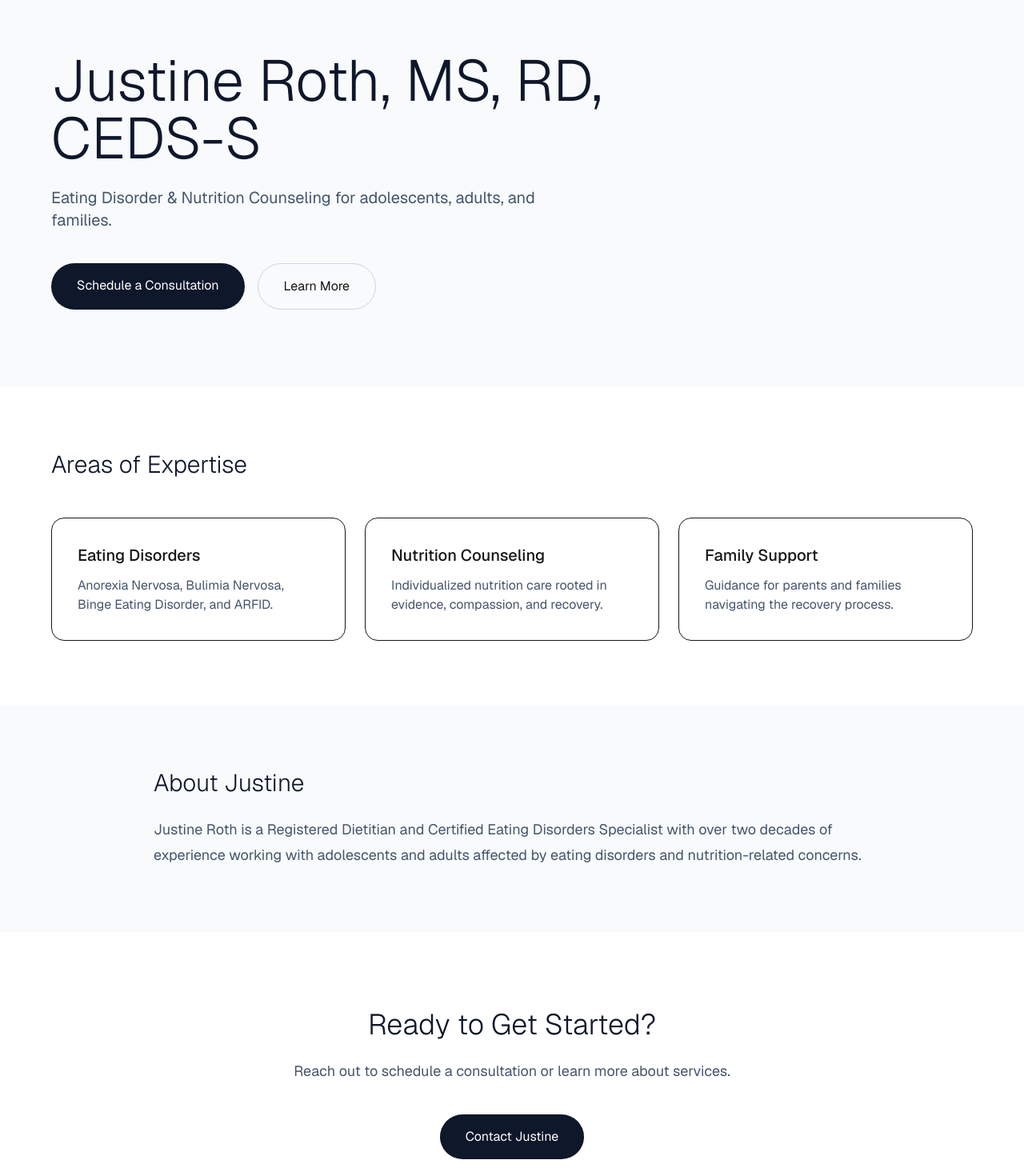
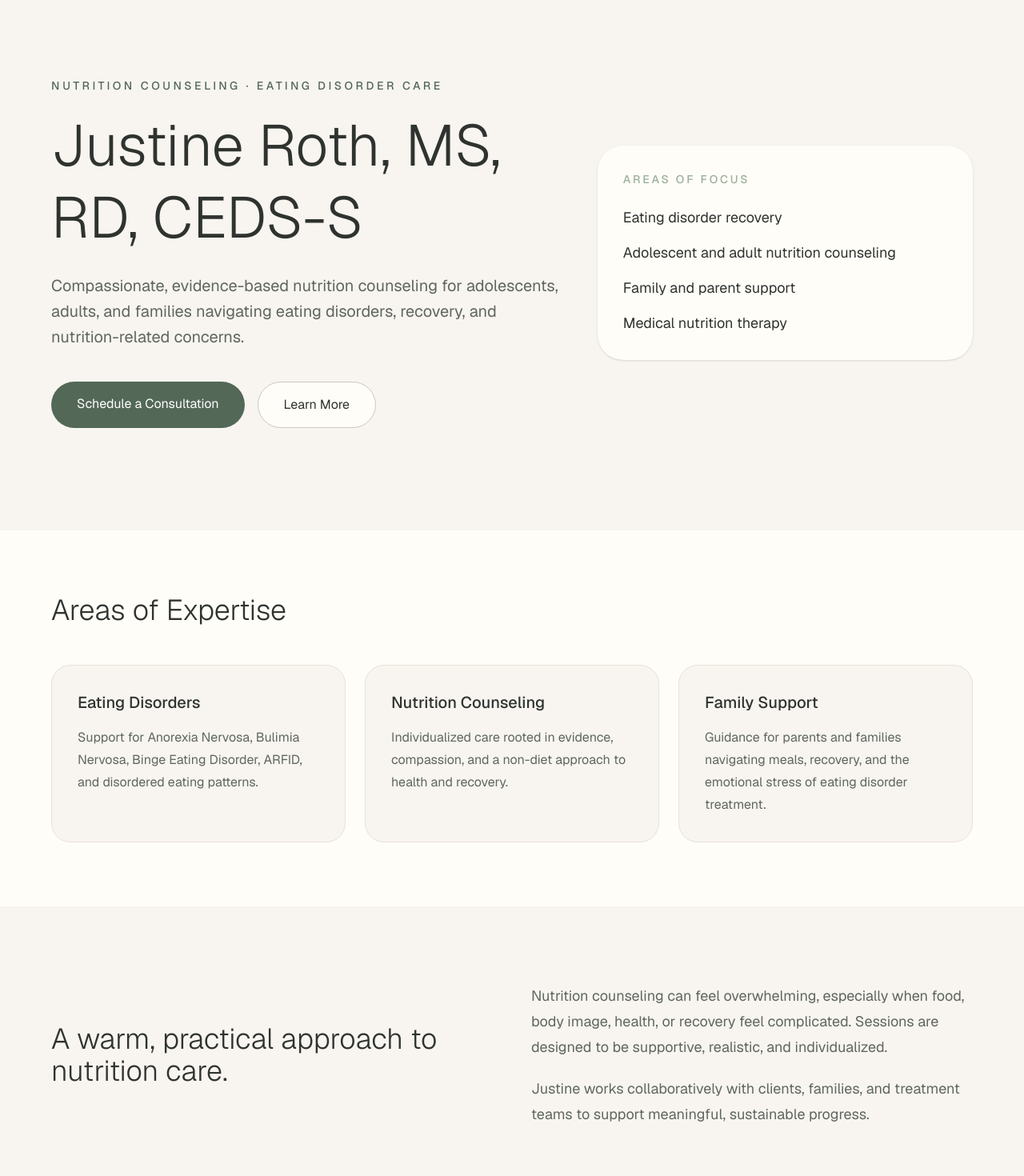
Before and after one commit to justinerothrd/justine-roth-nutrition, a Next.js app: page / in a window 1280 px wide. Shown: the part 100-1570 px from the top of the page at 80% size. Built offline with nearby package versions, Linux system fonts and the light colour scheme.

Commit message:
Update page.tsx

```diff
--- a/app/page.tsx
+++ b/app/page.tsx
@@ -1,108 +1,145 @@
 export default function Home() {
   return (
-    <main className="min-h-screen bg-white">
+    <main className="min-h-screen bg-[#F8F5F0] text-[#2F332F]">
       {/* Hero */}
-      <section className="bg-slate-50 px-6 py-24">
-        <div className="mx-auto max-w-6xl">
-          <h1 className="max-w-4xl text-5xl font-light text-slate-900 md:text-7xl">
+      <section className="px-6 py-24 md:py-32">
+        <div className="mx-auto grid max-w-6xl gap-12 md:grid-cols-[1.15fr_0.85fr] md:items-center">
+          <div>
+            <p className="mb-5 text-sm font-medium uppercase tracking-[0.25em] text-[#536857]">
+              Nutrition Counseling · Eating Disorder Care
+            </p>
+
+            <h1 className="max-w-4xl text-5xl font-light leading-tight md:text-7xl">
               Justine Roth, MS, RD, CEDS-S
             </h1>
 
-          <p className="mt-6 max-w-2xl text-xl text-slate-600">
-            Eating Disorder & Nutrition Counseling for adolescents,
-            adults, and families.
+            <p className="mt-6 max-w-2xl text-xl leading-8 text-[#5F665F]">
+              Compassionate, evidence-based nutrition counseling for
+              adolescents, adults, and families navigating eating disorders,
+              recovery, and nutrition-related concerns.
             </p>
 
             <div className="mt-10 flex flex-wrap gap-4">
               <a
                 href="/contact"
-              className="rounded-full bg-slate-900 px-8 py-4 text-white"
+                className="rounded-full bg-[#536857] px-8 py-4 text-white transition hover:bg-[#435646]"
               >
                 Schedule a Consultation
               </a>
 
               <a
                 href="/about"
-              className="rounded-full border border-slate-300 px-8 py-4"
+                className="rounded-full border border-[#CFC7BC] bg-[#FFFDF8] px-8 py-4 transition hover:bg-white"
               >
                 Learn More
               </a>
             </div>
           </div>
-      </section>
 
-      {/* Specialties */}
-      <section className="px-6 py-20">
-        <div className="mx-auto max-w-6xl">
-          <h2 className="mb-12 text-3xl font-light text-slate-900">
-            Areas of Expertise
-          </h2>
+          <div className="rounded-[2rem] bg-[#FFFDF8] p-8 shadow-sm">
+            <p className="text-sm font-medium uppercase tracking-[0.2em] text-[#9BAF9B]">
+              Areas of Focus
+            </p>
 
-          <div className="grid gap-6 md:grid-cols-3">
-            <div className="rounded-2xl border p-8">
-              <h3 className="text-xl font-medium">
-                Eating Disorders
-              </h3>
-              <p className="mt-3 text-slate-600">
-                Anorexia Nervosa, Bulimia Nervosa,
-                Binge Eating Disorder, and ARFID.
-              </p>
-            </div>
-
-            <div className="rounded-2xl border p-8">
-              <h3 className="text-xl font-medium">
-                Nutrition Counseling
-              </h3>
-              <p className="mt-3 text-slate-600">
-                Individualized nutrition care rooted in evidence,
-                compassion, and recovery.
-              </p>
-            </div>
-
-            <div className="rounded-2xl border p-8">
-              <h3 className="text-xl font-medium">
-                Family Support
-              </h3>
-              <p className="mt-3 text-slate-600">
-                Guidance for parents and families navigating the
-                recovery process.
-              </p>
+            <div className="mt-6 space-y-4 text-lg">
+              <p>Eating disorder recovery</p>
+              <p>Adolescent and adult nutrition counseling</p>
+              <p>Family and parent support</p>
+              <p>Medical nutrition therapy</p>
             </div>
           </div>
         </div>
       </section>
 
-      {/* About Preview */}
-      <section className="bg-slate-50 px-6 py-20">
-        <div className="mx-auto max-w-4xl">
-          <h2 className="text-3xl font-light text-slate-900">
-            About Justine
+      {/* Specialties */}
+      <section className="bg-[#FFFDF8] px-6 py-20">
+        <div className="mx-auto max-w-6xl">
+          <h2 className="mb-12 text-4xl font-light">
+            Areas of Expertise
           </h2>
 
-          <p className="mt-6 text-lg leading-8 text-slate-600">
+          <div className="grid gap-6 md:grid-cols-3">
+            {[
+              {
+                title: "Eating Disorders",
+                text: "Support for Anorexia Nervosa, Bulimia Nervosa, Binge Eating Disorder, ARFID, and disordered eating patterns.",
+              },
+              {
+                title: "Nutrition Counseling",
+                text: "Individualized care rooted in evidence, compassion, and a non-diet approach to health and recovery.",
+              },
+              {
+                title: "Family Support",
+                text: "Guidance for parents and families navigating meals, recovery, and the emotional stress of eating disorder treatment.",
+              },
+            ].map((item) => (
+              <div
+                key={item.title}
+                className="rounded-3xl border border-[#E8E1D8] bg-[#F8F5F0] p-8"
+              >
+                <h3 className="text-xl font-medium">{item.title}</h3>
+                <p className="mt-4 leading-7 text-[#5F665F]">{item.text}</p>
+              </div>
+            ))}
+          </div>
+        </div>
+      </section>
+
+      {/* Approach */}
+      <section className="px-6 py-24">
+        <div className="mx-auto grid max-w-6xl gap-12 md:grid-cols-2 md:items-center">
+          <div>
+            <h2 className="text-4xl font-light">A warm, practical approach to nutrition care.</h2>
+          </div>
+
+          <div className="space-y-5 text-lg leading-8 text-[#5F665F]">
+            <p>
+              Nutrition counseling can feel overwhelming, especially when food,
+              body image, health, or recovery feel complicated. Sessions are
+              designed to be supportive, realistic, and individualized.
+            </p>
+
+            <p>
+              Justine works collaboratively with clients, families, and treatment
+              teams to support meaningful, sustainable progress.
+            </p>
+          </div>
+        </div>
+      </section>
+
+      {/* About Preview */}
+      <section className="bg-[#9BAF9B]/20 px-6 py-20">
+        <div className="mx-auto max-w-4xl">
+          <h2 className="text-4xl font-light">About Justine</h2>
+
+          <p className="mt-6 text-lg leading-8 text-[#5F665F]">
             Justine Roth is a Registered Dietitian and Certified Eating
-            Disorders Specialist with over two decades of experience
-            working with adolescents and adults affected by eating
-            disorders and nutrition-related concerns.
+            Disorders Specialist with over two decades of experience working
+            with adolescents and adults affected by eating disorders and
+            nutrition-related concerns.
           </p>
+
+          <a
+            href="/about"
+            className="mt-8 inline-block rounded-full border border-[#536857] px-7 py-3 text-[#536857]"
+          >
+            Read More
+          </a>
         </div>
       </section>
 
       {/* Contact */}
       <section className="px-6 py-24">
-        <div className="mx-auto max-w-4xl text-center">
-          <h2 className="text-4xl font-light text-slate-900">
-            Ready to Get Started?
-          </h2>
+        <div className="mx-auto max-w-4xl rounded-[2rem] bg-[#FFFDF8] px-8 py-16 text-center shadow-sm">
+          <h2 className="text-4xl font-light">Ready to get started?</h2>
 
-          <p className="mt-6 text-lg text-slate-600">
-            Reach out to schedule a consultation or learn more about
-            services.
+          <p className="mx-auto mt-6 max-w-2xl text-lg leading-8 text-[#5F665F]">
+            Reach out to schedule a consultation or learn more about services.
           </p>
 
           <a
             href="/contact"
-            className="mt-10 inline-block rounded-full bg-slate-900 px-8 py-4 text-white"
+            className="mt-10 inline-block rounded-full bg-[#536857] px-8 py-4 text-white transition hover:bg-[#435646]"
           >
             Contact Justine
           </a>
```
Lines whose indentation alone changed are shown as unchanged.
